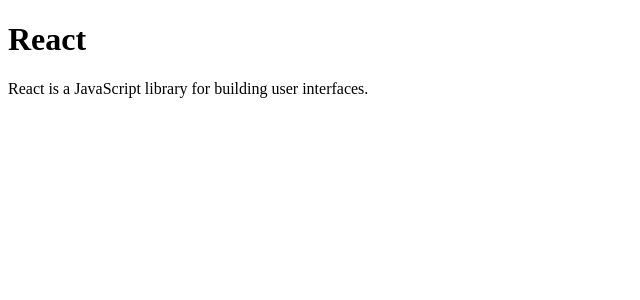
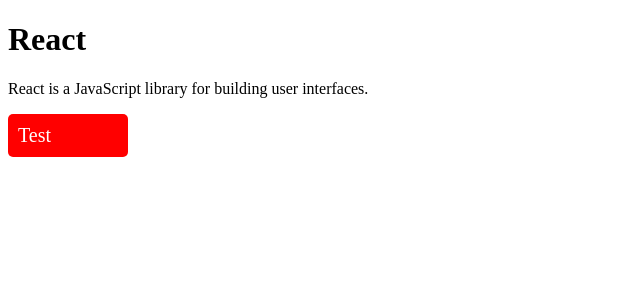
Before and after one commit to heron-he/baseReact50Projects, a React (Vite) app: page / in a window 1280 px wide. Shown: the top 300 px of the page, without its empty margins (0-640 px from the left). Built offline with nearby package versions, Linux system fonts and the light colour scheme.

Commit message:
feat: init react route and style component

```diff
--- a/package.json
+++ b/package.json
@@ -11,7 +11,9 @@
   },
   "dependencies": {
     "react": "^18.2.0",
-    "react-dom": "^18.2.0"
+    "react-dom": "^18.2.0",
+    "react-router-dom": "^6.16.0",
+    "styled-components": "^6.0.8"
   },
   "devDependencies": {
     "@types/node": "^20.8.3",
--- a/src/components/main/index.tsx
+++ /dev/null
@@ -1,11 +0,0 @@
-
-const Main = () => {
-    return (
-        <div>
-        <h1>React</h1>
-        <p>React is a JavaScript library for building user interfaces.</p>
-        </div>
-    )
-}
-
-export default Main
--- a/src/main.tsx
+++ b/src/main.tsx
@@ -1,9 +1,11 @@
 import React from 'react'
 import ReactDOM from 'react-dom/client'
-import Main from '@/components/main/index.tsx'
+import {RouterProvider} from 'react-router-dom'
+import Router from '@/router/index.tsx'
+
 
 ReactDOM.createRoot(document.getElementById('root')!).render(
-  <React.StrictMode>
-      <Main />
-  </React.StrictMode>,
+    <React.StrictMode>
+        <RouterProvider router={Router}/>
+    </React.StrictMode>
 )
--- /dev/null
+++ b/src/page/common/errPage.tsx
@@ -0,0 +1,10 @@
+
+const errPage = () => {
+    return (
+        <div>
+            <h1>404</h1>
+        </div>
+    )
+}
+
+export default errPage
--- /dev/null
+++ b/src/page/common/home.tsx
@@ -0,0 +1,21 @@
+import styled from "styled-components";
+
+const Home = () => {
+    const TestStyle = styled.div`
+      background-color: red;
+      color: white;
+      font-size: 20px;
+      border-radius: 5px;
+      padding: 10px;
+      width: 100px;
+    `
+    return (
+        <div>
+            <h1>React</h1>
+            <p>React is a JavaScript library for building user interfaces.</p>
+            <TestStyle>Test</TestStyle>
+        </div>
+    )
+}
+
+export default Home
--- /dev/null
+++ b/src/router/index.tsx
@@ -0,0 +1,13 @@
+import {createBrowserRouter} from 'react-router-dom';
+import Home from '@/page/common/home.tsx';
+import ErrPage from "@/page/common/errPage.tsx";
+
+const Router = createBrowserRouter([
+    {
+        path: '/',
+        element: <Home/>,
+        errorElement: <ErrPage/>
+    },
+]);
+
+export default Router
```
Also changed, not shown: src/components/sidebar/index.tsx (added, +10 -0 lines), 1 other file (tests, documents, lock files or other folders).
